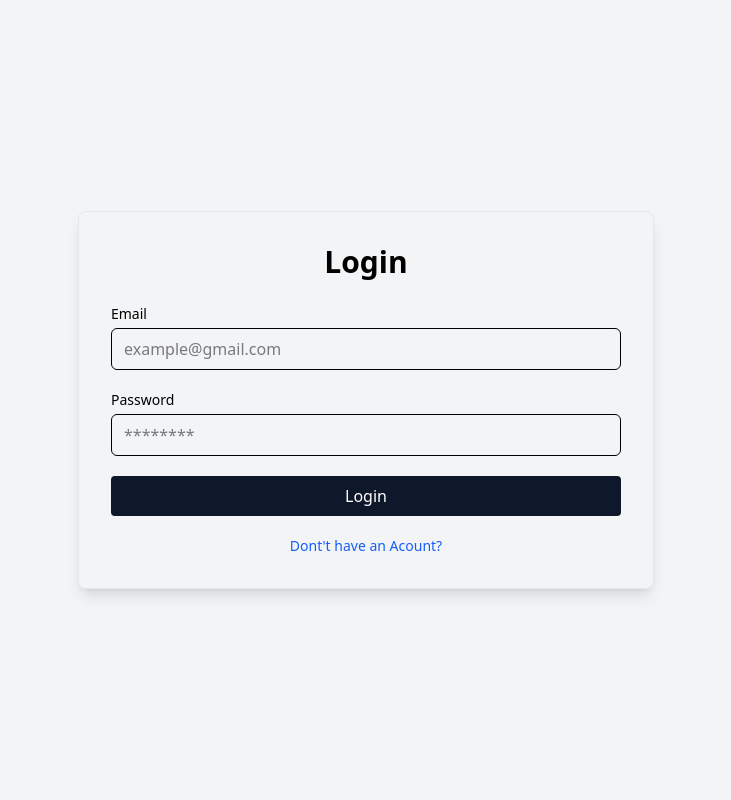
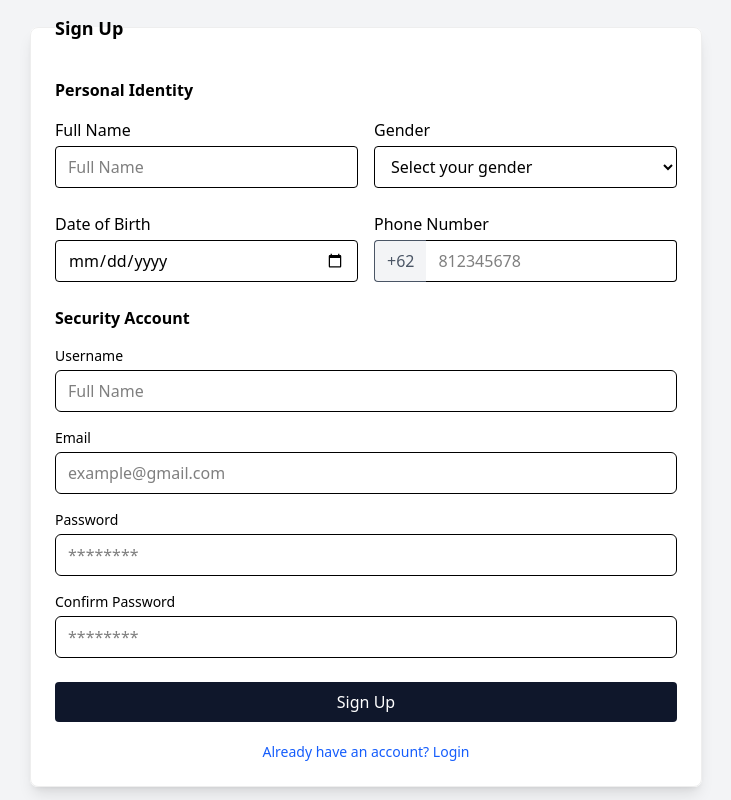
Before and after one commit to Glenn-Rhee/zereno-dashboard, a React (Vite) app: page / in a window 1280 px wide. Shown: the whole page, without its empty margins (274-1005 px from the left). Built offline with nearby package versions, Linux system fonts and the light colour scheme.

Commit message:
feat:add new sign up & login page

```diff
--- a/package.json
+++ b/package.json
@@ -13,9 +13,12 @@
     "@tailwindcss/vite": "^4.1.7",
     "class-variance-authority": "^0.7.1",
     "clsx": "^2.1.1",
+    "daisyui": "^5.0.35",
     "lucide-react": "^0.511.0",
+    "next-themes": "^0.4.6",
     "react": "^19.1.0",
     "react-dom": "^19.1.0",
+    "react-icons": "^5.5.0",
     "react-router-dom": "^7.6.0",
     "tailwind-merge": "^3.3.0",
     "tailwindcss": "^4.1.7",
@@ -32,6 +35,7 @@
     "globals": "^16.0.0",
     "typescript": "~5.8.3",
     "typescript-eslint": "^8.30.1",
-    "vite": "^6.3.5"
+    "vite": "^6.3.5",
+    "vite-tsconfig-paths": "^5.1.4"
   }
 }
--- a/src/App.tsx
+++ b/src/App.tsx
@@ -1,13 +1,14 @@
 // import { Routes } from "react-router-dom";
 import SignUpPage from "./pages/SignUpPage";
 import LoginPage from "./pages/LoginPage";
+import DasboardPage from "./pages/DasboardPage";
 
 export default function App() {
   return (
     <div>
       <nav></nav>
       {/* <Routes path="" /> */}
-      <LoginPage />
+      <SignUpPage />
     </div>
   );
 }
--- a/src/index.css
+++ b/src/index.css
@@ -1 +1,2 @@
 @import "tailwindcss";
+@plugin "daisyui";
--- /dev/null
+++ b/src/pages/DasboardPage.tsx
@@ -0,0 +1,47 @@
+export default function DasboardPage() {
+  return (
+    <div>
+      <div className="navbar bg-base-100 shadow-sm">
+        <div className="flex-none">
+          <button className="btn btn-square btn-ghost">
+            <svg
+              xmlns="http://www.w3.org/2000/svg"
+              fill="none"
+              viewBox="0 0 24 24"
+              className="inline-block h-5 w-5 stroke-current"
+            >
+              {" "}
+              <path
+                strokeLinecap="round"
+                strokeLinejoin="round"
+                strokeWidth="2"
+                d="M4 6h16M4 12h16M4 18h16"
+              ></path>{" "}
+            </svg>
+          </button>
+        </div>
+        <div className="flex-1">
+          <a className="btn btn-ghost text-xl">daisyUI</a>
+        </div>
+        <div className="flex-none">
+          <button className="btn btn-square btn-ghost">
+            <svg
+              xmlns="http://www.w3.org/2000/svg"
+              fill="none"
+              viewBox="0 0 24 24"
+              className="inline-block h-5 w-5 stroke-current"
+            >
+              {" "}
+              <path
+                strokeLinecap="round"
+                strokeLinejoin="round"
+                strokeWidth="2"
+                d="M5 12h.01M12 12h.01M19 12h.01M6 12a1 1 0 11-2 0 1 1 0 012 0zm7 0a1 1 0 11-2 0 1 1 0 012 0zm7 0a1 1 0 11-2 0 1 1 0 012 0z"
+              ></path>{" "}
+            </svg>
+          </button>
+        </div>
+      </div>
+    </div>
+  );
+}
--- a/src/pages/LoginPage.tsx
+++ b/src/pages/LoginPage.tsx
@@ -1,33 +1,40 @@
 export default function LoginPage() {
   return (
-    <div className="min-h-screen flex items-center justify-center bg-gray-100">
-      <div className="w-full max-w-xl bg white p-8 rounded-lg shadow-lg border border-gray-200">
-        <h1 className="text-3xl font-bold mb-6 text-center">Login</h1>
-        <div className="mt-5">
-          <label className="block text-sm font-medium mb-1 ">Email</label>
+    <div className="min-h-screen flex text-black items-center justify-center bg-gray-100">
+      <fieldset className="bg-white border border-base-300 rounded-box w-full max-w-2xl p-6 shadow-lg">
+        <legend className="text-lg font-semibold mb-3 text-black">
+          Sign Up
+        </legend>
+
+        <div className="mb-4">
+          <label className="block text-sm font-medium mb-1 text-black">
+            Email
+          </label>
           <input
-            type="text"
+            type="email"
             placeholder="example@gmail.com"
             className="w-full border rounded-md px-3 py-2 focus:outline-none focus:ring focus:ring-blue-200"
           />
         </div>
-        <div className="mt-5">
-          <label className="block text-sm font-medium mb-1">Password</label>
+
+        <div className="mb-4">
+          <label className="block text-sm font-medium mb-1 text-black">
+            Password
+          </label>
           <input
             type="password"
             placeholder="********"
             className="w-full border rounded-md px-3 py-2 focus:outline-none focus:ring focus:ring-blue-200"
           />
         </div>
-        <div className="mt-5">
-          <button className="w-full bg-slate-900 text-white py-2 rounded hover:bg-slate-800 transition duration-300">
-            Login
-          </button>
+        <div className="mt-4">
+          <button className="btn btn-neutral mt-6 w-full">Login</button>
+
           <p className="text-center mt-5 text-sm text-blue-600 hover:underline cursor-pointer">
-            Dont't have an Acount?
+            Already have an Account?
           </p>
         </div>
-      </div>
+      </fieldset>
     </div>
   );
 }
--- a/src/pages/SignUpPage.tsx
+++ b/src/pages/SignUpPage.tsx
@@ -1,76 +1,92 @@
 export default function SignUpPage() {
   return (
-    <div className="min-h-screen flex items-center justify-center bg-gray-100">
-      <div className="w-full max-w-xl bg white p-8 rounded-lg shadow-lg border border-gray-200">
-        <h1 className="text-3x1 font-bold mb-6 text-center">Sign Up</h1>
+    <div className="min-h-screen flex text-black items-center justify-center bg-gray-100">
+      <fieldset className="bg-white border border-base-300 rounded-box w-full max-w-2xl p-6 shadow-lg">
+        <legend className="text-lg font-semibold mb-3 text-black">
+          Sign Up
+        </legend>
+
+        {/* Personal Identity */}
         <div className="mb-6">
-          <h3 className="font-bold mb-4">Personal Identity</h3>
+          <h3 className="font-bold mb-4 text-black">Personal Identity</h3>
+
+          {/* Fullname & Gender */}
+          <div className="grid grid-cols-1 md:grid-cols-2 gap-4 mb-4">
             <div>
-            <label className="block text-sm font-medium mb-1 ">FullName</label>
+              <label className="block mb-1 font-medium">Full Name</label>
               <input
                 type="text"
-              placeholder="Davy Wibowo"
-              className="w-full border rounded-md px-3 py-2 focus:outline-none focus:ring focus:ring-blue-200"
+                name="fullname"
+                className="w-full border rounded px-3 py-2"
+                placeholder="Full Name"
               />
             </div>
-          <div className="mt-5">
-            <label className="block text-sm font-medium mb-1">Gender</label>
-            <select className="w-full border rounded-md px-3 py-2 focus:outline-none focus:ring focus:ring-blue-200">
+            <div>
+              <label className="block mb-1 font-medium">Gender</label>
+              <select name="gender" className="w-full border rounded px-3 py-2">
                 <option value="">Select your gender</option>
                 <option value="male">Male</option>
                 <option value="female">Female</option>
               </select>
             </div>
           </div>
-        <label className="block text-sm font-medium mb-1">Date of Bird</label>
+        </div>
+
+        {/* Date of Birth & Phone Number */}
+        <div className="grid grid-cols-1 md:grid-cols-2 gap-4 mb-6">
+          <div>
+            <label className="block mb-1 font-medium">Date of Birth</label>
             <input
               type="date"
-          className="w-full border rounded-md px-3 py-2 focus:outline-none focus:ring focus:ring-blue-200"
+              name="dob"
+              className="w-full border rounded px-3 py-2"
             />
-        <div className="mt-5">
-          <label className="block text-sm font-medium mb-1">Phone Number</label>
+          </div>
+          <div>
+            <label className="block mb-1 font-medium">Phone Number</label>
             <div className="flex">
-            <span className="inline-flex items-center px-3 bg-gray-100 border border-r-0 rounded-1-md text-sm">
+              <span className="inline-flex items-center px-3 border border-r-0 rounded-l bg-gray-100 text-gray-600">
                 +62
               </span>
               <input
+                type="tel"
+                name="phone"
+                className="w-full border border-l-0 rounded-r px-3 py-2"
+                placeholder="812345678"
+              />
+            </div>
+          </div>
+        </div>
+
+        {/* Security Account */}
+        <div className="mb-6">
+          <h3 className="font-bold mb-4 text-black">Security Account</h3>
+
+          <div className="mb-4">
+            <label className="block text-sm font-medium mb-1 text-black">
+              Username
+            </label>
+            <input
               type="text"
-              placeholder="Your Number"
+              placeholder="Full Name"
               className="w-full border rounded-md px-3 py-2 focus:outline-none focus:ring focus:ring-blue-200"
             />
           </div>
-        </div>
-        {/* security */}
-        <div className="mb-6">
-          <h3 className="font-bold mb-4 mt-5">Security Account</h3>
-          <div>
-            <label className="block text-sm font-medium mb-1 ">Username</label>
+
+          <div className="mb-4">
+            <label className="block text-sm font-medium mb-1 text-black">
+              Email
+            </label>
             <input
-              type="text"
-              placeholder="Davy Wibowo"
-              className="w-full border rounded-md px-3 py-2 focus:outline-none focus:ring focus:ring-blue-200"
-            />
-          </div>
-          <div className="mt-5">
-            <label className="block text-sm font-medium mb-1 ">Email</label>
-            <input
-              type="text"
+              type="email"
               placeholder="example@gmail.com"
               className="w-full border rounded-md px-3 py-2 focus:outline-none focus:ring focus:ring-blue-200"
             />
           </div>
-        </div>
-        <div>
-          <label className="block text-sm font-medium mb-1">Password</label>
-          <input
-            type="password"
-            placeholder="********"
-            className="w-full border rounded-md px-3 py-2 focus:outline-none focus:ring focus:ring-blue-200"
-          />
-        </div>
-        <div className="mt-5">
-          <label className="block text-sm font-medium mb-1">
-            Confirmation Password
+
+          <div className="mb-4">
+            <label className="block text-sm font-medium mb-1 text-black">
+              Password
             </label>
             <input
               type="password"
@@ -79,17 +95,28 @@ export default function SignUpPage() {
             />
           </div>
 
-        {/* submit */}
+          <div className="mb-4">
+            <label className="block text-sm font-medium mb-1 text-black">
+              Confirm Password
+            </label>
+            <input
+              type="password"
+              placeholder="********"
+              className="w-full border rounded-md px-3 py-2 focus:outline-none focus:ring focus:ring-blue-200"
+            />
+          </div>
+        </div>
+
+        {/* Submit */}
         <div className="mt-5">
           <button className="w-full bg-slate-900 text-white py-2 rounded hover:bg-slate-800 transition duration-300">
-            SignUp
+            Sign Up
           </button>
-
           <p className="text-center mt-5 text-sm text-blue-600 hover:underline cursor-pointer">
-            Already have an Account?
+            Already have an account? Login
           </p>
         </div>
-      </div>
+      </fieldset>
     </div>
   );
 }
--- a/tsconfig.app.json
+++ b/tsconfig.app.json
@@ -1,11 +1,14 @@
 {
   "compilerOptions": {
     "tsBuildInfoFile": "./node_modules/.tmp/tsconfig.app.tsbuildinfo",
-    "target": "ES2020",
+    "target": "ESNext",
     "useDefineForClassFields": true,
     "lib": ["ES2020", "DOM", "DOM.Iterable"],
     "module": "ESNext",
     "skipLibCheck": true,
+    "paths": {
+      "@/*": ["./src/*"]
+    },
 
     /* Bundler mode */
     "moduleResolution": "bundler",
```
Also changed, not shown: 1 other file (tests, documents, lock files or other folders). Lines whose indentation alone changed are shown as unchanged.
